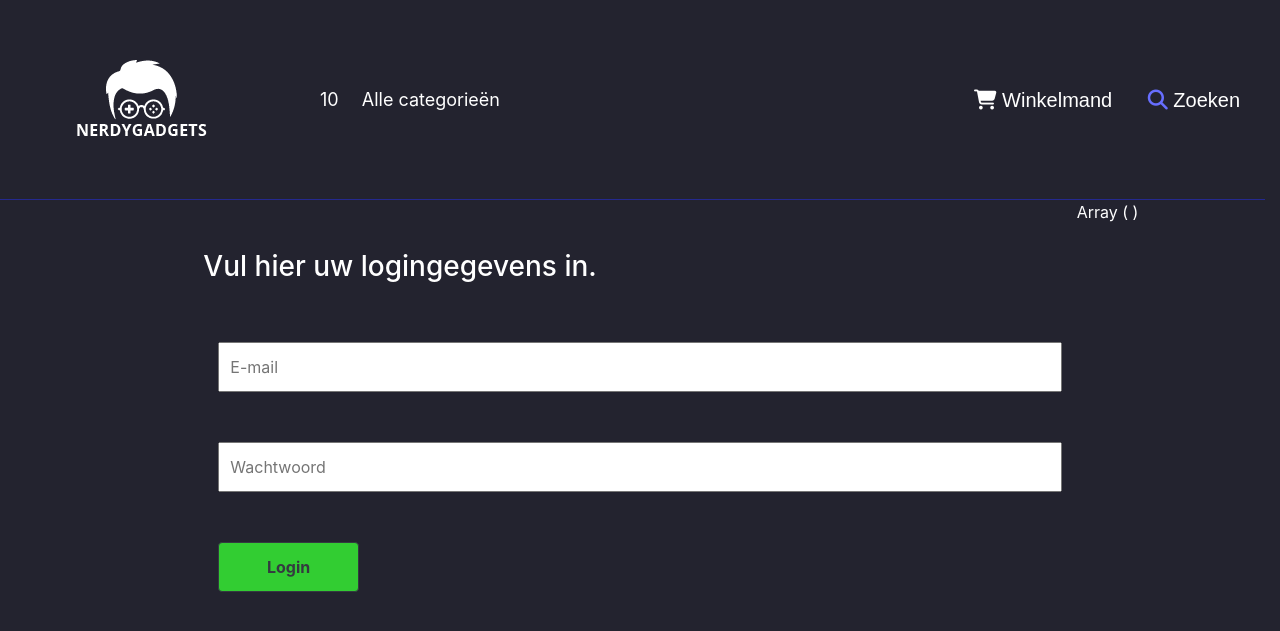
After one commit to Juastin/NerdyGadgets, a PHP site: page /login.php in a window 1280 px wide. The commit adds this page. Shown: the top 631 px of the page. Run offline with PHP 8.4, Linux system fonts and the light colour scheme; tables that the repository leaves empty or names only in its code hold one stand-in row (values such as "Sample post"); some libraries are stand-ins or nearby versions; some web fonts are replaced.

Commit message:
Added fields for Login

```diff
--- a/Public/CSS/Style.css
+++ b/Public/CSS/Style.css
@@ -502,3 +502,6 @@ input.field {
     margin: 4px;
     color: #23232F;
 }
+.loginTekst, .loginInput {
+    margin-top: 50px;
+}
--- a/account/login.php
+++ /dev/null
@@ -1 +0,0 @@
-<?php
--- a/account/register.php
+++ /dev/null
@@ -1 +0,0 @@
-<?php
--- /dev/null
+++ b/login.php
@@ -0,0 +1,16 @@
+<head>
+    <title>Login</title>
+    <script src="https://ajax.googleapis.com/ajax/libs/jquery/1.11.1/jquery.min.js"></script>
+</head><?php
+include __DIR__ . "/header.php"; ?>
+<div class="row">
+    <div class="col-2"></div>
+    <form method="post" class="form-group col-8">
+        <h3 class="row loginTekst">Vul hier uw logingegevens in.</h3>
+        <input placeholder="E-mail" name="email" class="loginInput">
+        <input placeholder="Wachtwoord" name="password" class="loginInput">
+        <input type="submit" class="loginInput col-2 btn btn-primary btn-outline-dark addToCartButton" value="Login" name="submit">
+    </form>
+    <?php print_r($_POST); ?>
+    <div class="col-2"
+</div>
--- /dev/null
+++ b/register.php
@@ -0,0 +1,5 @@
+<head>
+    <title>Registreren</title>
+    <script src="https://ajax.googleapis.com/ajax/libs/jquery/1.11.1/jquery.min.js"></script>
+</head><?php
+include __DIR__ . "/header.php"; ?>
```
Also changed, not shown: accountFunctions.php (renamed from account/accountFunctions.php).
